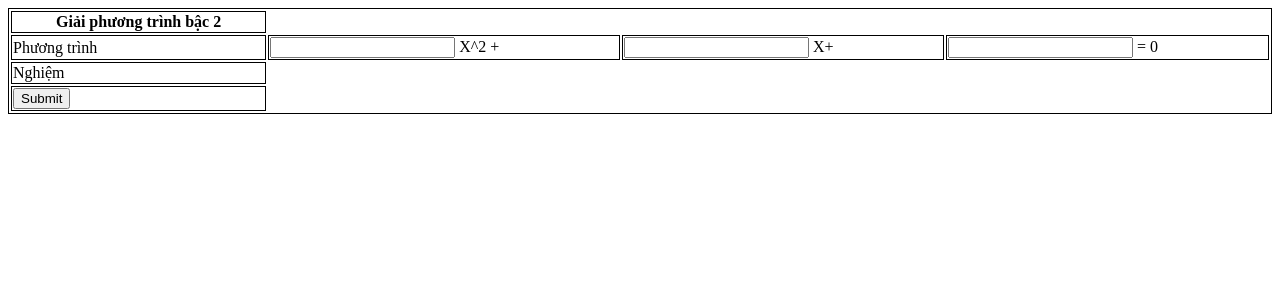
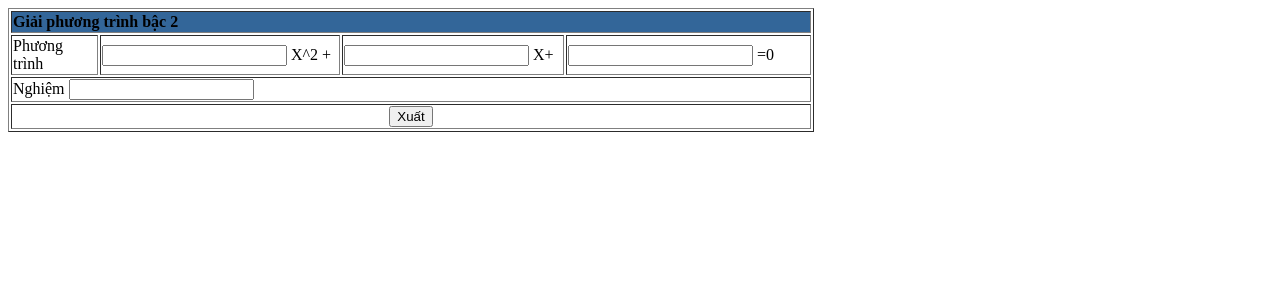
Before and after one commit to minhtri22ns073/WedProgrammingTechnology, a PHP site: page /giai_pt_bac_2.php in a window 1280 px wide. Shown: the top 300 px of the page. Run offline with PHP 8.4, Linux system fonts and the light colour scheme.

Commit message:
tu bai 1-15

```diff
--- a/Bai5/giai_pt_bac_2.php
+++ b/Bai5/giai_pt_bac_2.php
@@ -48,53 +48,41 @@
 ?>
 
 
-<!DOCTYPE html>
-<html lang="en">
-
+<!DOCTYPE html PUBLIC "-//W3C//DTD XHTML 1.0 Transitional//EN"
+"http://www.w3.org/TR/xhtml1/DTD/xhtml1-transitional.dtd">
+  <html xmlns="http://www.w3.org/1999/xhtml">
   <head>
-  <meta charset="UTF-8">
-  <meta name="viewport" content="width=device-width, initial-scale=1.0">
-  <title>Document</title>
-  <style>
-    table, th, td {
-      border: 1px solid black;
-    }
-  </style>
+    <meta http-equiv="Content-Type" content="text/html; charset=utf-8" />
+    <title>Untitled Document</title>
   </head>
-
   <body>
-  <form action="giai_pt_bac_2.php" method="POST" >
-    <table style="width:100%">
+    <form action="giai_pt_bac_2.php" method="post" >
+      <table width="806" border="1">
       <tr>
-        <th>Giải phương trình bậc 2</th>
+      <td colspan="4" bgcolor="#336699"><strong>Giải phương trình bậc 2</strong></td>
       </tr>
       <tr>
-        <td>Phương trình</td>
-        <td>
-          <input type="text" name="value_a" id=""> X^2 +
-        </td>
-        <td>
-          <input type="text" name="value_b" id=""> X+
-        </td>
-        <td>
-          <input type="text" name="value_c" id=""> = 0
-        </td>
+      <td width="83">Phương trình </td>
+      <td width="236">
+      <input name="value_a" type="text" />
+      X^2 + </td>
+      <td width="218"><label for="textfield3"></label>
+      <input type="text" name="value_b" id="textfield3" />
+      X+</td>
+      <td width="241"><label for="textfield"></label>
+      <input type="text" name="value_c" id="textfield" />
+      =0</td>
       </tr>
       <tr>
-        <td>
+      <td colspan="4">
       Nghiệm
-          <span>
-            <?php if(isset($nghiem)) echo $nghiem ;?>
-          </span>
-        </td>
-      </tr>
+      <label for="textfield2"></label>
+      <input name="nghiem" type="text" id="textfield2" width="1000" value="<?php if (isset($nghiem)) echo $nghiem; ?>" /></tr>
       <tr>
-        <td>
-          <input type="Submit" name="" id="">
-        </td>
+      <td colspan="4" align="center" valign="middle"><input type="submit" name="chao"
+      id="chao" value="Xuất" /></td>
       </tr>
       </table>
     </form>
   </body>
-
 </html>
```
Lines whose indentation alone changed are shown as unchanged.
